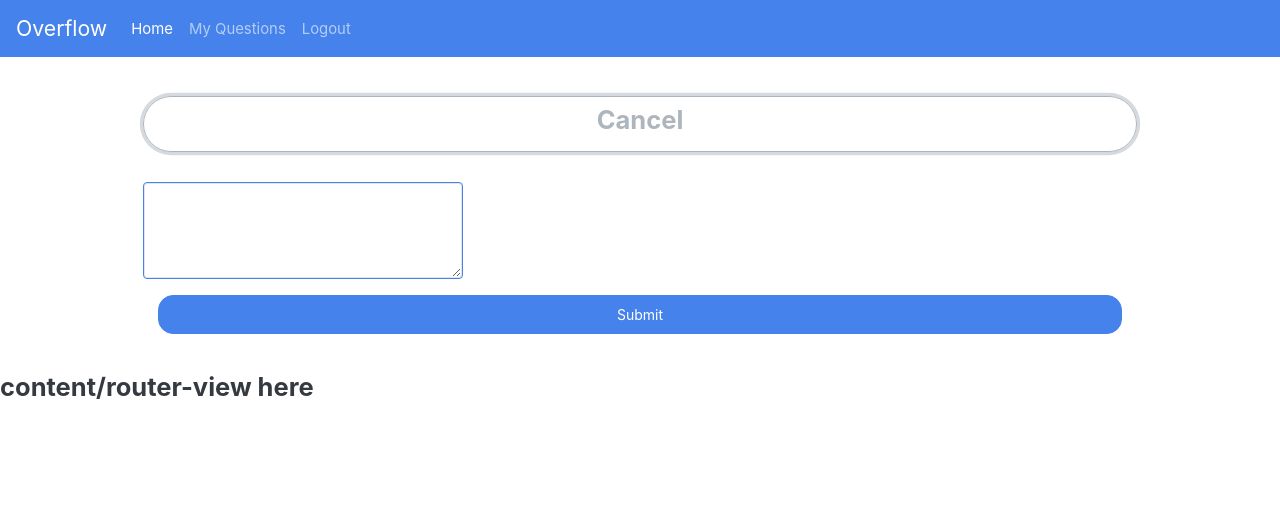
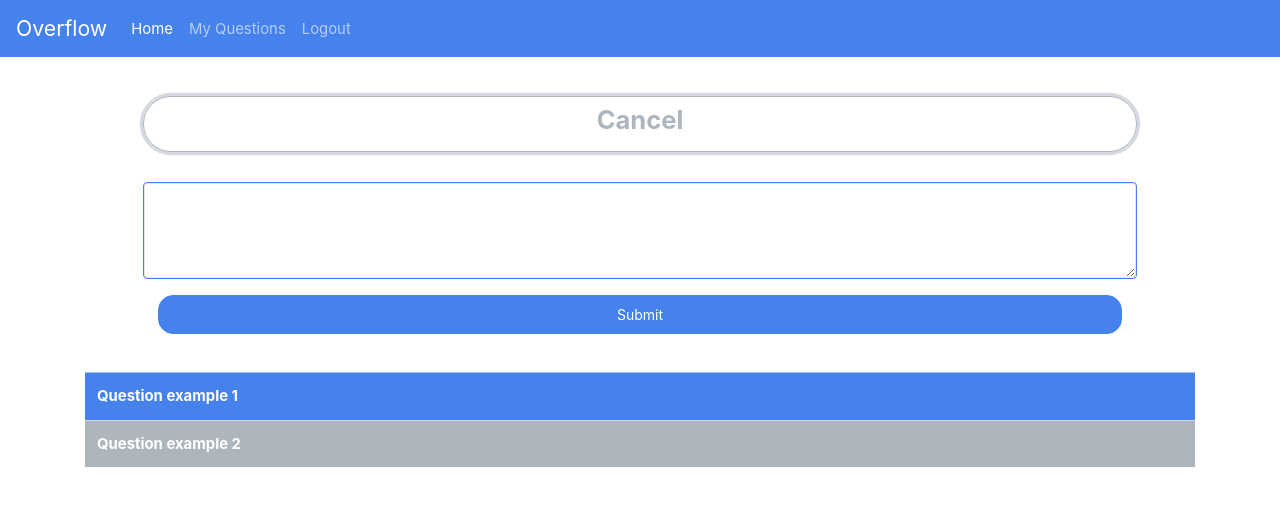
Before and after one commit to hacktiv-overflow/client, a Vue app: page /home in a window 1280 px wide. Both pictures are taken after a click on the button "Post a Question". Shown: the top 506 px of the page. Built offline with nearby package versions, Linux system fonts and the light colour scheme.

Commit message:
content list starter

```diff
--- a/src/components/PostForm.vue
+++ b/src/components/PostForm.vue
@@ -2,7 +2,7 @@
   <div class="container" style="margin-top:3%;margin-bottom:3%;width:80%;">
     <button type="button" class="btn btn-outline-secondary btn-lg btn-block" v-if="inPost" @click="switcher"><h4>Cancel</h4></button>
     <button type="button" class="btn btn-outline-primary btn-lg btn-block" v-else @click="switcher"><h4>Post a Question</h4></button>
-    <div class="card border-primary mb-3" style="max-width: 20rem;margin-top:3%;" v-if="inPost">
+    <div class="card border-primary mb-3" style="margin-top:3%;" v-if="inPost">
       <textarea class="form-control" id="exampleTextarea" rows="3"></textarea>
     </div>
     <div class="container">
--- a/src/router/index.js
+++ b/src/router/index.js
@@ -2,6 +2,7 @@ import Vue from 'vue'
 import Router from 'vue-router'
 import LoginRegister from '@/views/LoginRegister'
 import HomePage from '@/views/HomePage'
+import ContentList from '@/views/ContentList'
 
 Vue.use(Router)
 
@@ -16,7 +17,14 @@ export default new Router({
     {
       path: '/home',
       name: 'HomePage',
-      component: HomePage
+      component: HomePage,
+      children: [
+        {
+          path: '',
+          name: 'ContentList',
+          component: ContentList
+        }
+      ]
     }
   ]
 })
--- /dev/null
+++ b/src/views/ContentList.vue
@@ -0,0 +1,20 @@
+<template lang="html">
+  <div class="container" style="margin-top:3%;">
+    <table class="table table-hover">
+      <tr class="table-primary">
+        <th>Question example 1</th>
+      </tr>
+      <tr class="table-secondary">
+        <th>Question example 2</th>
+      </tr>
+    </table>
+  </div>
+</template>
+
+<script>
+export default {
+}
+</script>
+
+<style lang="css">
+</style>
--- a/src/views/HomePage.vue
+++ b/src/views/HomePage.vue
@@ -5,7 +5,7 @@
       <PostForm/>
     </div>
     <div class="">
-      <h4>content/router-view here</h4>
+      <router-view/>
     </div>
   </div>
 </template>
```
